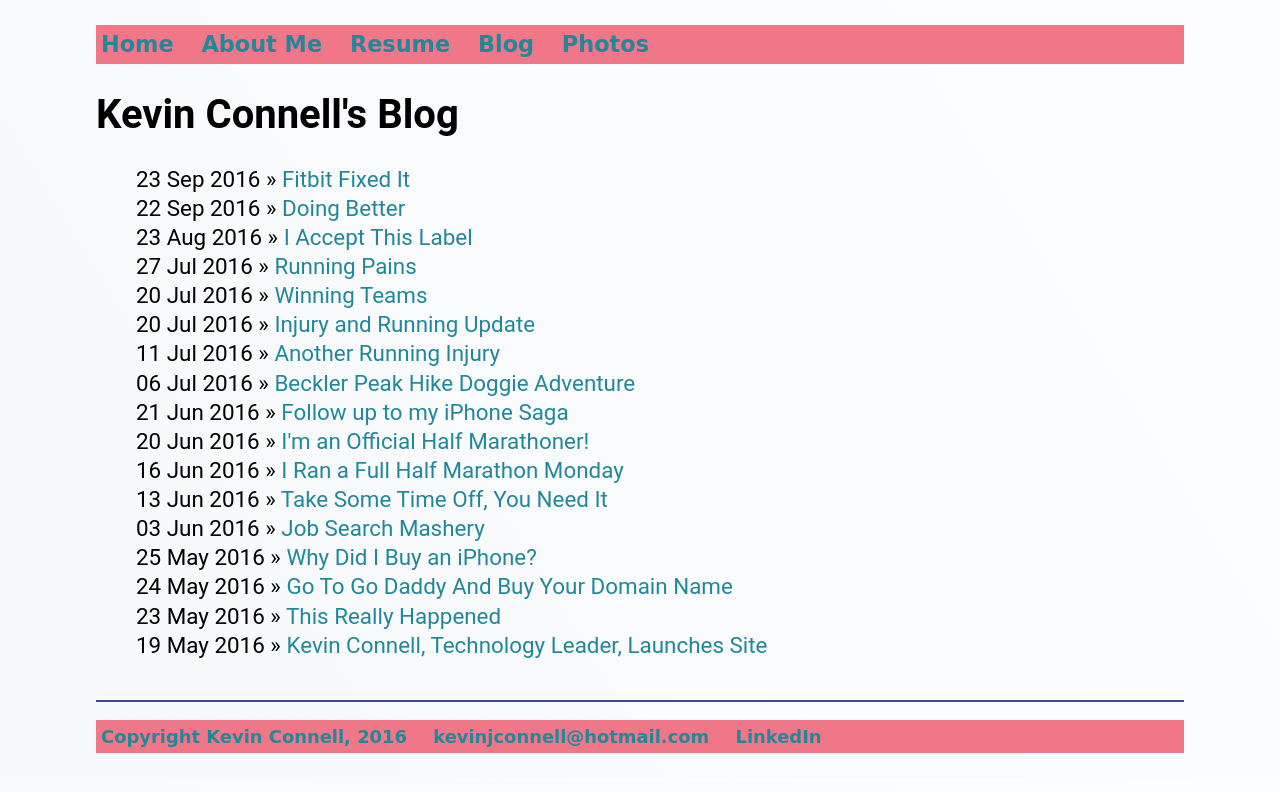
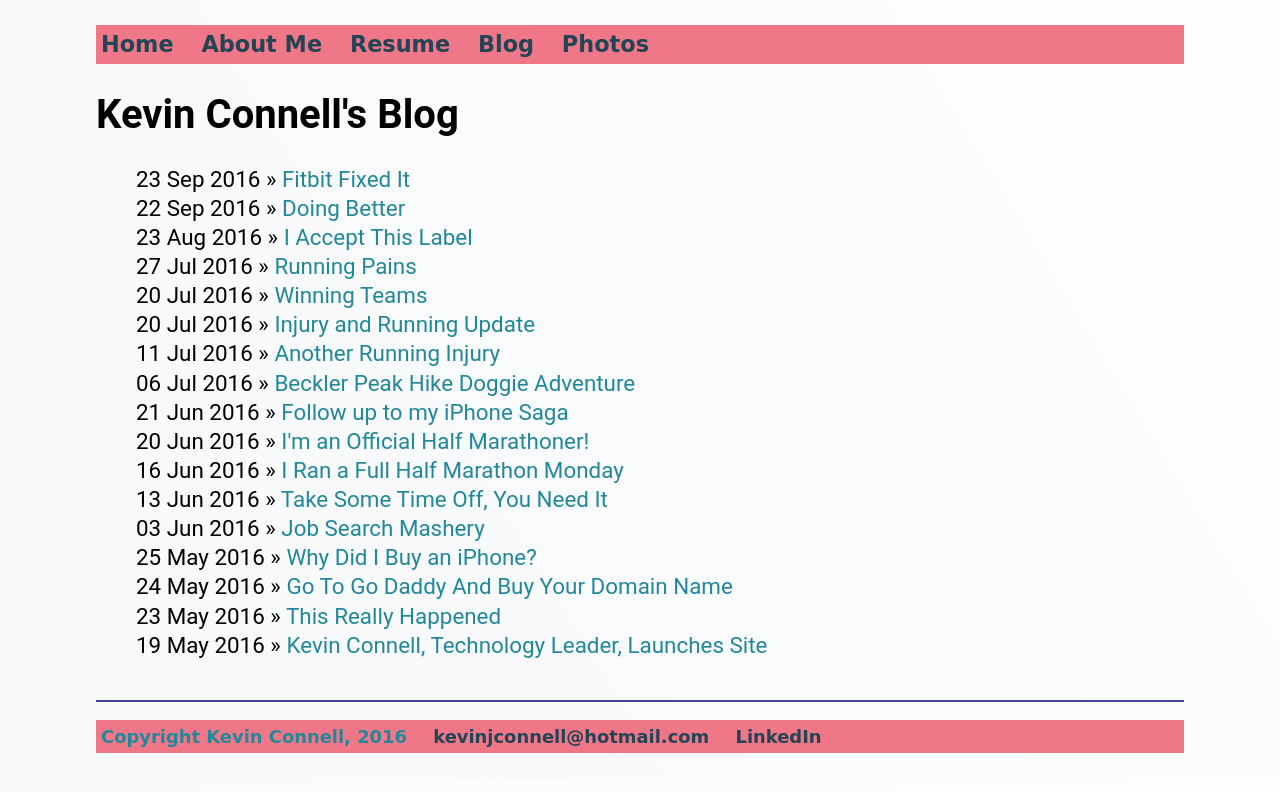
Before and after one commit to mo4dawg/mo4dawg.github.io, a Jekyll site: the page built from blog/oldIndex.html, in a window 1280 px wide. Shown: the top 792 px of the page. Built offline with Jekyll 4.4.1, drawn with Linux system fonts in a browser that asks for light colours.

Commit message:
Update default.html

```diff
--- a/_layouts/default.html
+++ b/_layouts/default.html
@@ -13,11 +13,11 @@
 		<body class="MyGradientClass">
 			<nav>
 	    		<ul>
-	        		<li><a href="/">Home</a></li>
-		        	<li><a href="/about">About Me</a></li>
-	        		<li><a href="/CV">Resume</a></li>
-	        		<li><a href="/blog">Blog</a></li>
-	        		<li><a href="/photos">Photos</a></li>
+	        		<li><a href="/" style="color: #224455;">Home</a></li>
+		        	<li><a href="/about" style="color: #224455;">About Me</a></li>
+	        		<li><a href="/CV" style="color: #224455;">Resume</a></li>
+	        		<li><a href="/blog" style="color: #224455;">Blog</a></li>
+	        		<li><a href="/photos" style="color: #224455;">Photos</a></li>
 	    		</ul>
 			</nav>
 			<div class="container">
@@ -29,8 +29,8 @@
 			<nav>
 	    		<ul>
 	    			<li>Copyright Kevin Connell, 2016</li>
-	        		<li><a href="mailto:kevinjconnell@hotmail.com" target="_blank" >kevinjconnell@hotmail.com</a></li>
-	        		<li><a href="https://www.linkedin.com/in/kevin-connell-39132614" target="_blank" >LinkedIn</a></li>
+	        		<li><a href="mailto:kevinjconnell@hotmail.com" target="_blank"  style="color: #224455;">kevinjconnell@hotmail.com</a></li>
+	        		<li><a href="https://www.linkedin.com/in/kevin-connell-39132614" target="_blank" style="color: #224455;">LinkedIn</a></li>
 			</ul>
 			</nav>
 		</footer>
```
